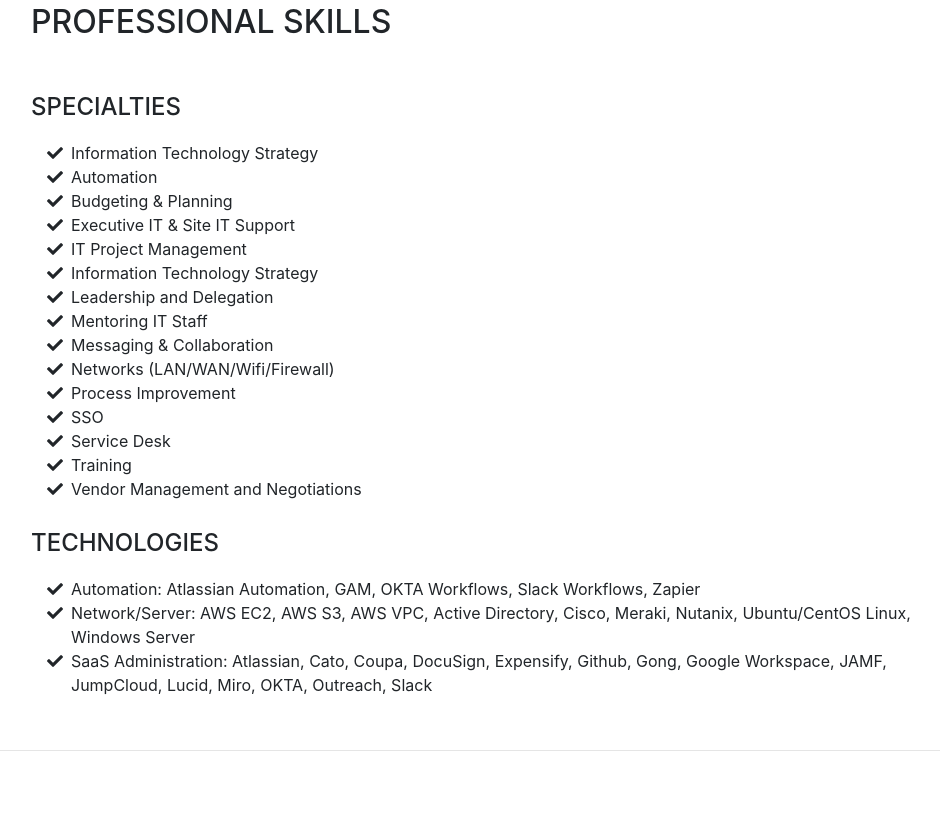
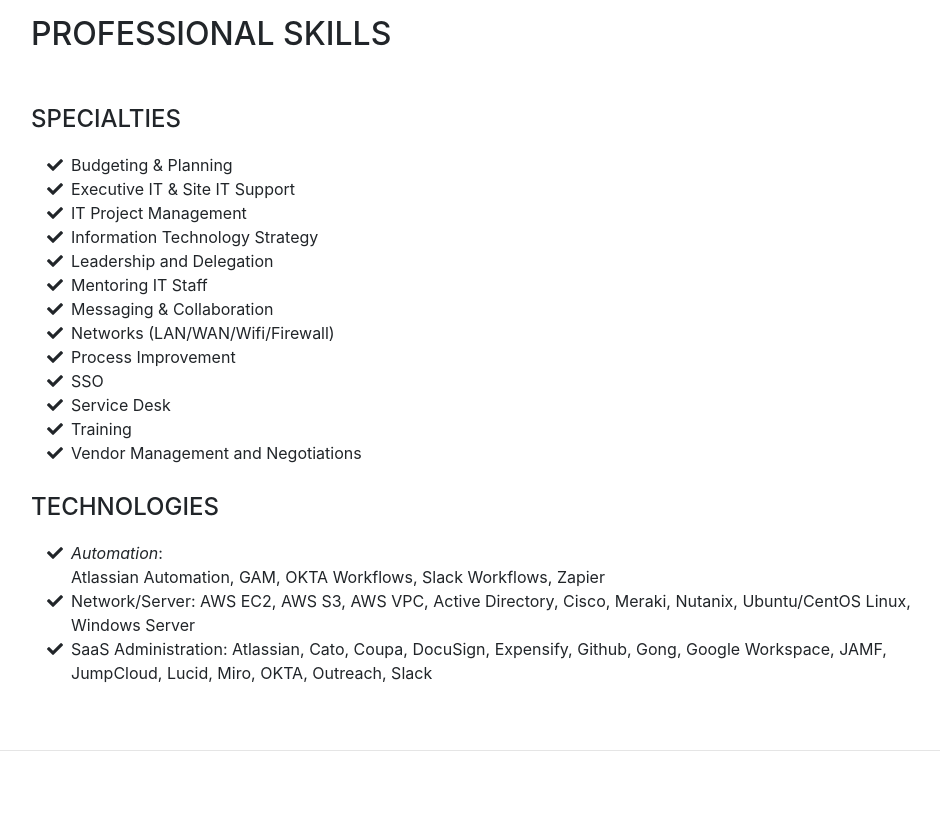
Before and after one commit to jgilmour/jgilmour.github.io, a website with bundled scripts: page index.html in a window 1280 px wide. Shown: the part 4920-5740 px from the top of the page, without its empty margins (289-1229 px from the left). Built offline with nearby package versions, Linux system fonts and the light colour scheme; a web font is replaced by a local one.

Commit message:
Update index.html

```diff
--- a/index.html
+++ b/index.html
@@ -278,10 +278,6 @@
 
           <div class="subheading mb-3">Specialties</div>
           <ul class="fa-ul mb-0">
-            <li>
-              <i class="fa-li fa fa-check"></i>
-              Information Technology Strategy</li>
-            <li><i class="fa-li fa fa-check"></i>Automation</li>
             <li><i class="fa-li fa fa-check"></i>Budgeting & Planning</li>
             <li><i class="fa-li fa fa-check"></i>Executive IT & Site IT Support</li>
             <li><i class="fa-li fa fa-check"></i>IT Project Management</li>
@@ -294,15 +290,14 @@
             <li><i class="fa-li fa fa-check"></i>SSO</li>
             <li><i class="fa-li fa fa-check"></i>Service Desk</li>
             <li><i class="fa-li fa fa-check"></i>Training</li>
-            <li><i class="fa-li fa fa-check"></i>Vendor Management and Negotiations</li>
-            <li>
-		</ul></br>
+	    <li><i class="fa-li fa fa-check"></i>Vendor Management and Negotiations</li>
+	  </ul></br>
 
           <div class="subheading mb-3">Technologies</div>
           <ul class="fa-ul mb-0">
             <li>
               <i class="fa-li fa fa-check"></i>
-              Automation: Atlassian Automation, GAM, OKTA Workflows, Slack Workflows, Zapier</li>
+		    <i>Automation</i>:</br> Atlassian Automation, GAM, OKTA Workflows, Slack Workflows, Zapier</li>
             <li>
               <i class="fa-li fa fa-check"></i>
               Network/Server: AWS EC2, AWS S3, AWS VPC, Active Directory, Cisco, Meraki, Nutanix, Ubuntu/CentOS Linux, Windows Server</li>
```
